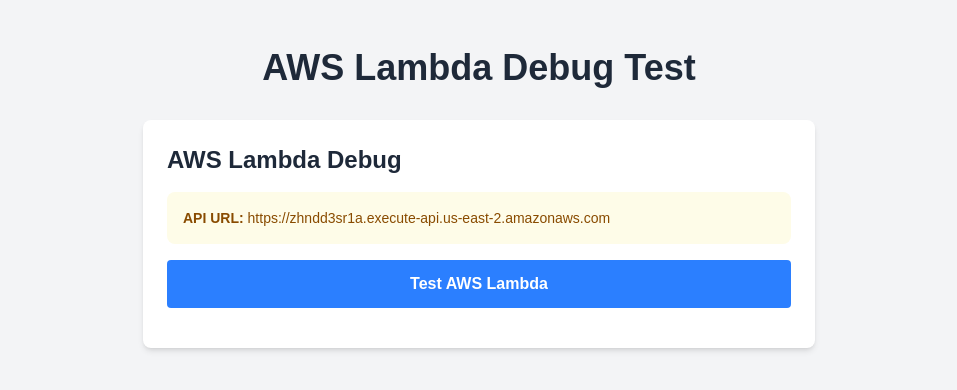
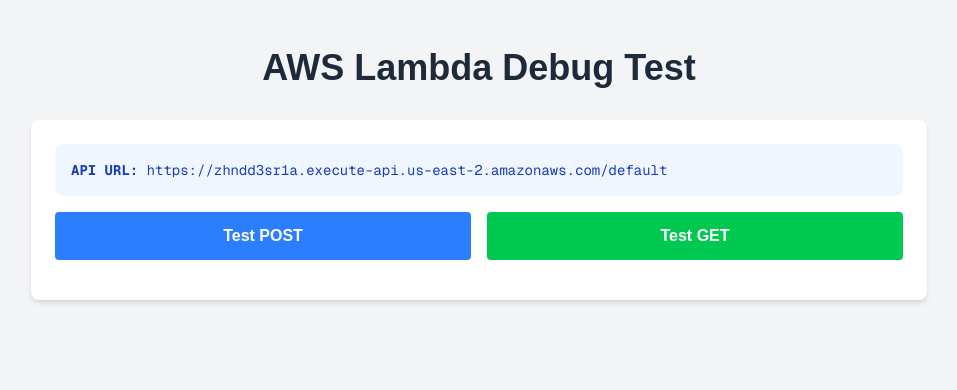
Before and after one commit to ivancostabernardo/Cloud-Computing-WIP, a Next.js app in the folder next-app/: page / in a window 1280 px wide. Shown: the top 390 px of the page, without its empty margins (161-1118 px from the left). Built offline with nearby package versions, Linux system fonts and the light colour scheme.

Commit message:
More detailed page.tsx debug

```diff
--- a/next-app/app/page.tsx
+++ b/next-app/app/page.tsx
@@ -7,17 +7,16 @@ export default function Home() {
   const [error, setError] = useState<string>('');
   const [debugInfo, setDebugInfo] = useState<string>('');
 
-  // Replace with your actual API Gateway URL
-  const API_URL = 'https://zhndd3sr1a.execute-api.us-east-2.amazonaws.com';
+  const API_URL = 'https://zhndd3sr1a.execute-api.us-east-2.amazonaws.com/default';
 
   const testAWSConnection = async () => {
     setIsLoading(true);
     setError('');
     setResponse('');
-    setDebugInfo('');
+    setDebugInfo('Starting request...\n');
 
     try {
-      console.log('Making request to:', API_URL);
+      setDebugInfo(prev => prev + `Sending POST to: ${API_URL}\n`);
 
       const requestBody = {
         test: 'button_click',
@@ -25,7 +24,7 @@ export default function Home() {
         message: 'Hello from Next.js frontend!'
       };
 
-      setDebugInfo(`Sending request to: ${API_URL}\nMethod: POST\nBody: ${JSON.stringify(requestBody, null, 2)}`);
+      const startTime = Date.now();
 
       const result = await fetch(API_URL, {
         method: 'POST',
@@ -35,26 +34,78 @@ export default function Home() {
         body: JSON.stringify(requestBody)
       });
 
+      const endTime = Date.now();
+      const responseTime = endTime - startTime;
+
+      setDebugInfo(prev => prev +
+        `Request completed in ${responseTime}ms\n` +
+        `Status: ${result.status} ${result.statusText}\n` +
+        `OK: ${result.ok}\n` +
+        `Content-Type: ${result.headers.get('content-type')}\n`
+      );
+
       const responseText = await result.text();
-      setDebugInfo(prev => prev + `\n\nResponse Status: ${result.status}\nResponse Headers: ${JSON.stringify(Object.fromEntries(result.headers), null, 2)}\nResponse Body: ${responseText}`);
 
-      console.log('Response status:', result.status);
-      console.log('Response headers:', result.headers);
-      console.log('Response body:', responseText);
+      setDebugInfo(prev => prev +
+        `Response body length: ${responseText.length} characters\n` +
+        `Response body: ${responseText.substring(0, 500)}${responseText.length > 500 ? '...' : ''}\n`
+      );
+
+      console.log('Full response:', {
+        status: result.status,
+        statusText: result.statusText,
+        headers: Object.fromEntries(result.headers),
+        body: responseText
+      });
 
       if (result.ok) {
+        if (responseText) {
           try {
             const data = JSON.parse(responseText);
-          setResponse(`✅ Success! AWS Response: ${JSON.stringify(data, null, 2)}`);
+            setResponse(`✅ Success! Response: ${JSON.stringify(data, null, 2)}`);
           } catch (e) {
             setResponse(`✅ Success! Raw response: ${responseText}`);
           }
         } else {
-        throw new Error(`HTTP ${result.status}: ${responseText}`);
+          setResponse('✅ Request sent successfully (empty response)');
+        }
+      } else {
+        throw new Error(`HTTP ${result.status}: ${responseText || 'No response body'}`);
+      }
+
+    } catch (err) {
+      console.error('Full error:', err);
+      const errorMessage = err instanceof Error ? err.message : 'Unknown error';
+      setError(`❌ Error: ${errorMessage}`);
+      setDebugInfo(prev => prev + `Error details: ${errorMessage}\n`);
+    } finally {
+      setIsLoading(false);
+    }
+  };
+
+  // Test with different HTTP methods
+  const testWithGet = async () => {
+    setIsLoading(true);
+    setError('');
+    setResponse('');
+    setDebugInfo('Testing GET request...\n');
+
+    try {
+      const result = await fetch(API_URL, { method: 'GET' });
+      const responseText = await result.text();
+
+      setDebugInfo(prev => prev +
+        `GET Status: ${result.status}\n` +
+        `GET Response: ${responseText}\n`
+      );
+
+      if (result.ok) {
+        setResponse(`✅ GET worked: ${responseText}`);
+      } else {
+        setResponse(`⚠ GET returned: ${result.status} - ${responseText}`);
       }
     } catch (err) {
-      console.error('Error:', err);
-      setError(`❌ Error: ${err instanceof Error ? err.message : 'Unknown error'}`);
+      setError(`GET Error: ${err instanceof Error ? err.message : 'Unknown error'}`);
     } finally {
       setIsLoading(false);
     }
@@ -67,22 +118,30 @@ export default function Home() {
           AWS Lambda Debug Test
         </h1>
 
-        <div className="max-w-2xl mx-auto p-6 bg-white rounded-lg shadow-md">
-          <h2 className="text-2xl font-bold mb-4 text-gray-800">AWS Lambda Debug</h2>
-
-          <div className="mb-4 p-4 bg-yellow-50 rounded-lg">
-            <p className="text-yellow-800 text-sm">
-              <strong>API URL:</strong> {API_URL || 'NOT SET'}
+        <div className="max-w-4xl mx-auto p-6 bg-white rounded-lg shadow-md">
+          <div className="mb-4 p-4 bg-blue-50 rounded-lg">
+            <p className="text-blue-800 font-mono text-sm break-all">
+              <strong>API URL:</strong> {API_URL}
             </p>
           </div>
 
+          <div className="flex gap-4 mb-4">
             <button
               onClick={testAWSConnection}
               disabled={isLoading}
-            className="w-full bg-blue-500 hover:bg-blue-600 disabled:bg-blue-300 text-white font-bold py-3 px-4 rounded transition duration-200 mb-4"
+              className="flex-1 bg-blue-500 hover:bg-blue-600 disabled:bg-blue-300 text-white font-bold py-3 px-4 rounded transition duration-200"
             >
-            {isLoading ? 'Calling AWS Lambda...' : 'Test AWS Lambda'}
+              {isLoading ? 'Testing...' : 'Test POST'}
             </button>
+
+            <button
+              onClick={testWithGet}
+              disabled={isLoading}
+              className="flex-1 bg-green-500 hover:bg-green-600 disabled:bg-green-300 text-white font-bold py-3 px-4 rounded transition duration-200"
+            >
+              {isLoading ? 'Testing...' : 'Test GET'}
+            </button>
+          </div>
 
           {response && (
             <div className="mt-4 p-4 bg-green-50 rounded-lg">
@@ -98,8 +157,8 @@ export default function Home() {
 
           {debugInfo && (
             <div className="mt-4 p-4 bg-gray-50 rounded-lg">
-              <h3 className="font-bold mb-2">Debug Information:</h3>
-              <pre className="text-gray-800 text-xs whitespace-pre-wrap">{debugInfo}</pre>
+              <h3 className="font-bold mb-2 text-gray-800">Debug Information:</h3>
+              <pre className="text-gray-800 text-xs whitespace-pre-wrap font-mono">{debugInfo}</pre>
             </div>
           )}
         </div>
```
Lines whose indentation alone changed are shown as unchanged.
